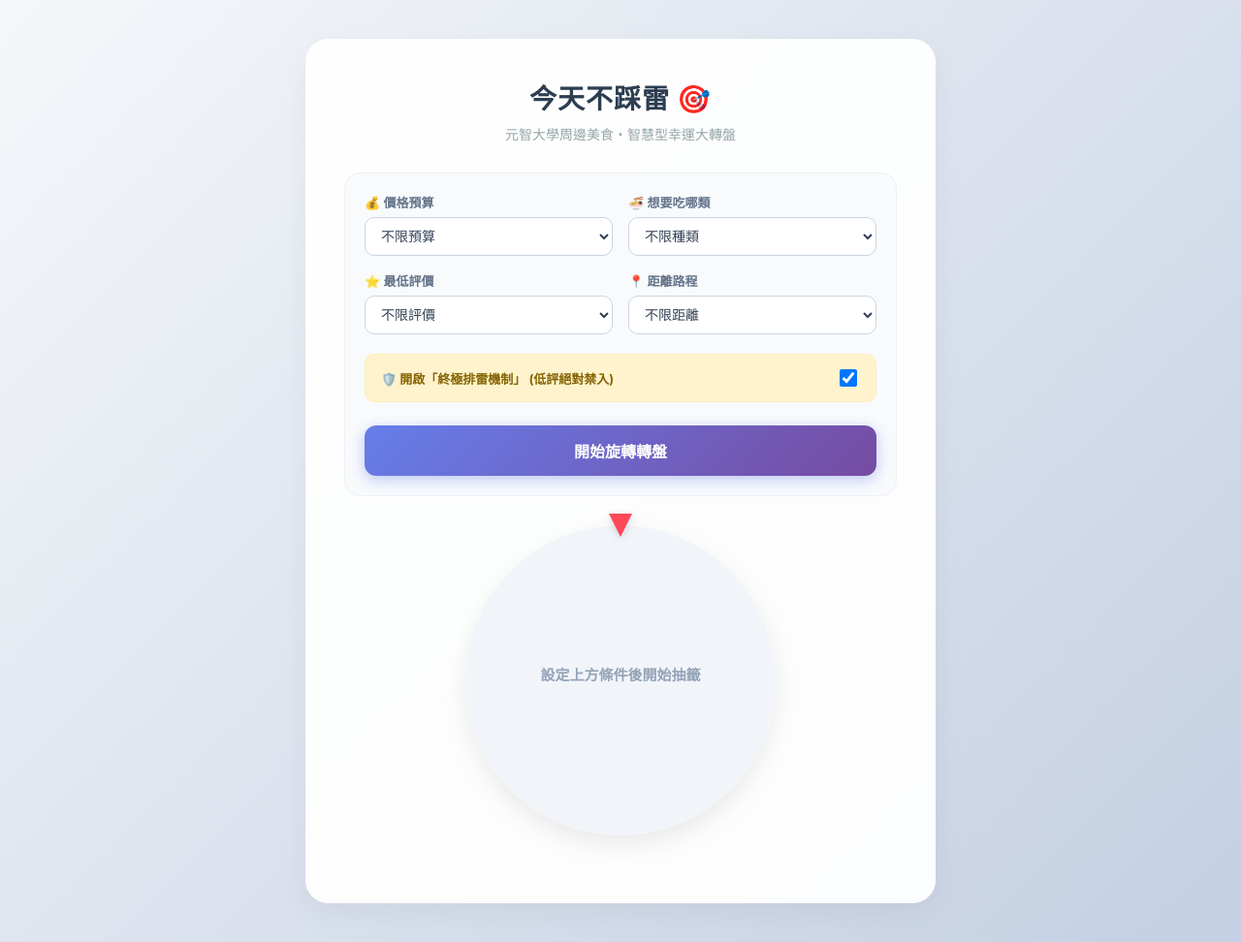
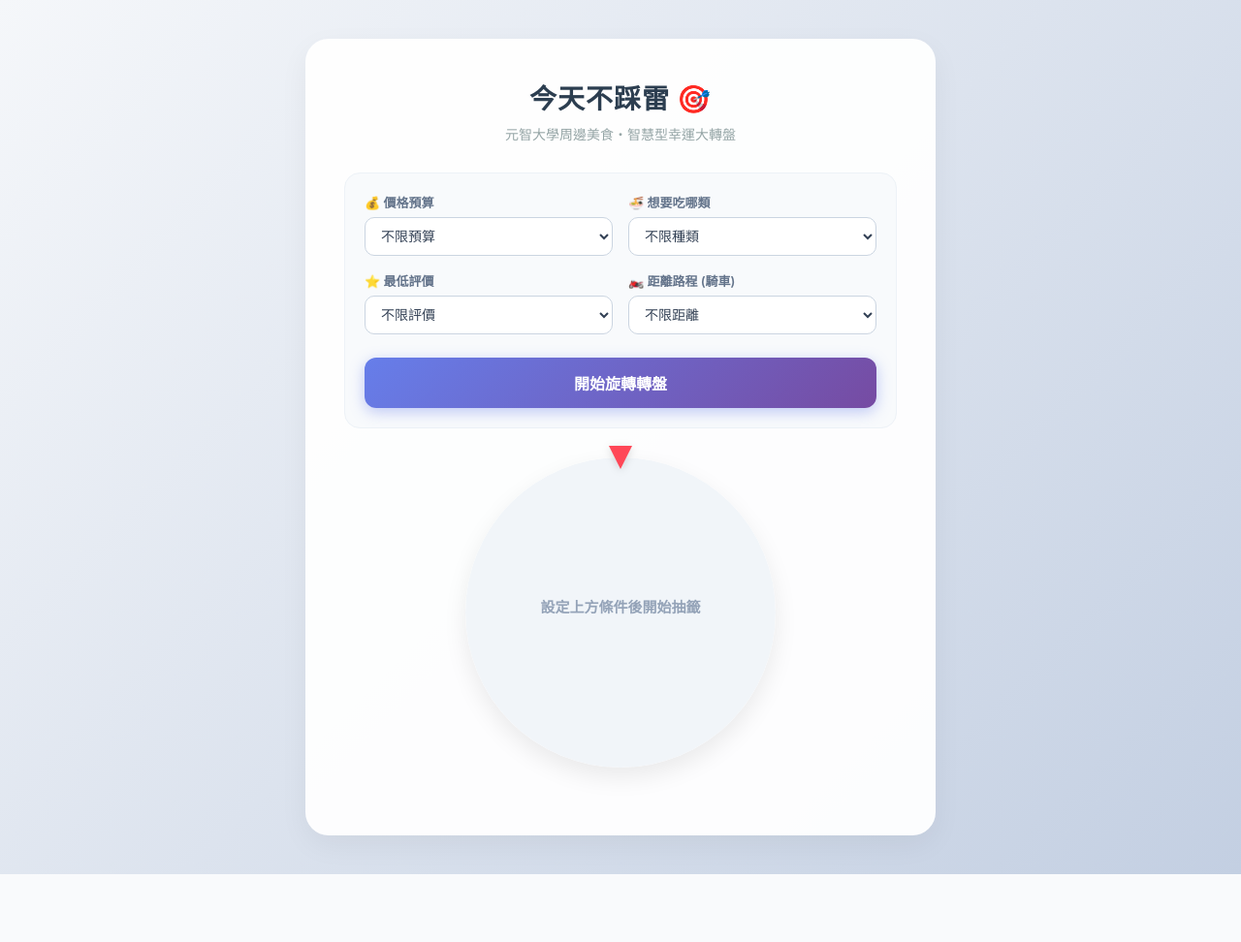
Before and after one commit to lcxin125-svg/food-project, a Flask app: template templates/index.html in a window 1280 px wide. Shown: the whole page at 97% size. After the commit the page ends 902 px from the top, so only its background shows below. Run offline with Flask 3, Linux system fonts and the light colour scheme; the template is opened without the code that fills it, so the values that code supplies are empty; parts of the project's set-up code (start-up, migrations or seed data) failed here and were passed over.

Commit message:
Update index.html

```diff
--- a/templates/index.html
+++ b/templates/index.html
@@ -83,27 +83,6 @@
         select:focus {
             border-color: #6366f1;
             box-shadow: 0 0 0 3px rgba(99, 102, 241, 0.1);
-        }
-
-        /* 功能加碼 1：排雷開關專用區塊 */
-        .toggle-item {
-            grid-column: span 2;
-            display: flex;
-            align-items: center;
-            justify-content: space-between;
-            background: #fff3cd;
-            padding: 12px 16px;
-            border-radius: 10px;
-            border: 1px solid #ffeeba;
-            margin-top: 4px;
-        }
-        .toggle-label {
-            font-size: 13px;
-            color: #856404;
-            font-weight: 700;
-            display: flex;
-            align-items: center;
-            gap: 6px;
         }
 
         /* 啟動按鈕：炫彩漸層，有滑動放大動畫 */
@@ -264,18 +243,13 @@
         </div>
 
         <div class="filter-item">
-            <label for="timeSelect">📍 距離路程</label>
+            <label for="timeSelect">🏍️ 距離路程 (騎車)</label>
             <select id="timeSelect">
                 <option value="999">不限距離</option>
                 <option value="5">5 分鐘內 (極近校區)</option>
                 <option value="10">10 分鐘內 (中等車程)</option>
                 <option value="15">15 分鐘內 (稍微偏遠)</option>
             </select>
-        </div>
-
-        <div class="toggle-item">
-            <span class="toggle-label">🛡️ 開啟「終極排雷機制」 (低評絕對禁入)</span>
-            <input type="checkbox" id="antiMineToggle" checked style="width: 18px; height: 18px; cursor: pointer;">
         </div>
 
         <button class="btn-spin" id="spinBtn" onclick="fetchAndSpin()">開始旋轉轉盤</button>
@@ -293,7 +267,7 @@
         </div>
         <div class="res-info-grid">
             <div class="res-item"><strong>⭐ 商家評價：</strong><span id="resRating">-</span></div>
-            <div class="res-item"><strong>📍 距離元智：</strong><span id="resDist">-</span></div>
+            <div class="res-item"><strong>🏍️ 距離元智 (騎車)：</strong><span id="resDist">-</span></div>
             <div class="res-item" style="grid-column: span 2;"><strong>⏰ 營業時間：</strong><span id="resTime">-</span></div>
             <div class="res-item" style="grid-column: span 2; margin-bottom: 4px;"><strong>🏠 餐廳地址：</strong><span id="resAddr">-</span></div>
 
@@ -313,6 +287,20 @@ let restaurants = [];
 
 // 採用精緻、飽和度舒適的馬卡龍科技漸層配色
 const colors = ["#ff7675", "#74b9ff", "#a29bfe", "#ffeaa7", "#55efc4", "#fab1a0", "#fd79a8", "#00cec9"];
+
+// 頁面載入時，將預算選項改為由低到高排序
+window.addEventListener('DOMContentLoaded', () => {
+    const budgetSelect = document.getElementById('budgetSelect');
+    const options = Array.from(budgetSelect.options);
+    const defaultOpt = options.shift(); // 移除並保留「不限預算」
+
+    // 依據字串進行從小到大排序
+    options.sort((a, b) => a.value.localeCompare(b.value, undefined, {numeric: true, sensitivity: 'base'}));
+
+    budgetSelect.innerHTML = '';
+    budgetSelect.appendChild(defaultOpt);
+    options.forEach(opt => budgetSelect.appendChild(opt));
+});
 
 drawDefaultWheel();
 
@@ -358,15 +346,9 @@ function drawWheel(list, angleOffset = 0) {
 function fetchAndSpin() {
     if (isSpinning) return;
     const budget = document.getElementById('budgetSelect').value;
-    let rating = parseFloat(document.getElementById('ratingSelect').value);
+    const rating = parseFloat(document.getElementById('ratingSelect').value);
     const time = document.getElementById('timeSelect').value;
     const type = document.getElementById('typeSelect').value;
-    const antiMine = document.getElementById('antiMineToggle').checked;
-
-    // 如果開起終極排雷，最低門檻自動拉高至 3.8 星
-    if (antiMine && rating < 3.8) {
-        rating = 3.8;
-    }
 
     fetch('/get_restaurants', {
         method: 'POST',
@@ -411,7 +393,7 @@ function startSpinAnimation() {
         const elapsed = currentTime - startTime;
         if (elapsed < duration) {
             const progress = elapsed / duration;
-            const easeOut = 1 - Math.pow(1 - progress, 4); // 更擬真的緩動老鷹煞車
+            const easeOut = 1 - Math.pow(1 - progress, 4);
             const angle = currentAngle + (targetAngle - currentAngle) * easeOut;
             drawWheel(restaurants, angle);
             requestAnimationFrame(animate);
```
